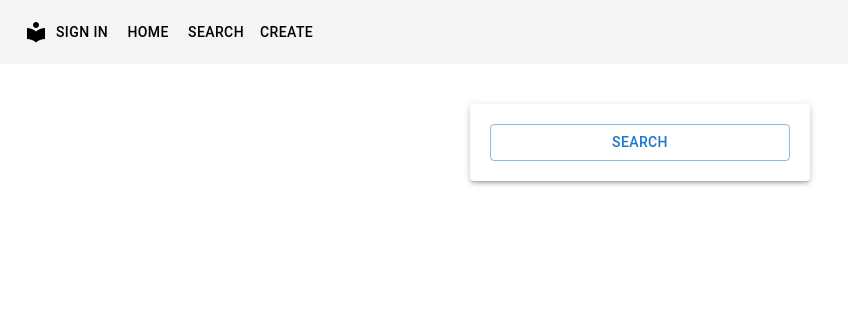
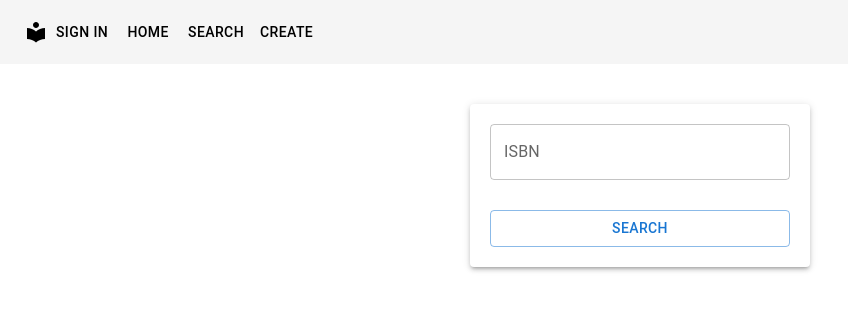
Before and after one commit to rirag12345/SWE-Abgabe-2-Gruppe-1, a React (Vite) app: page /search-results in a window 1280 px wide. Shown: the top 310 px of the page, without its empty margins (0-848 px from the left). Built offline with nearby package versions, Linux system fonts and the light colour scheme.

Commit message:
Added Search for ID and Button

```diff
--- a/src/components/SearchBookButton.tsx
+++ b/src/components/SearchBookButton.tsx
@@ -1,19 +1,33 @@
-import { Button, Box, Paper } from '@mui/material';
+import { Button, Box, Paper, TextField } from '@mui/material';
+import { useState } from 'react';
 import PropTypes from 'prop-types';
 
 interface SearchBookButtonProps {
-  onSearch: () => void;
+  onSearch: (criteria: { isbn: string }) => void;
 }
 
 const SearchBookButton: React.FC<SearchBookButtonProps> = ({ onSearch }) => {
+  const [isbn, setIsbn] = useState('');
+
   const handleSearch = () => {
-    onSearch();
+    const criteria = {
+      isbn,
+    };
+    onSearch(criteria);
   };
 
   return (
     <Box display="flex" justifyContent="center" alignItems="center" style={{ marginTop: '20px' }}>
       <Paper elevation={3} style={{ padding: '20px', textAlign: 'center', width: '300px' }}>
-        <Button variant="outlined" onClick={handleSearch} fullWidth>Search</Button>
+        <TextField
+          label="ISBN"
+          variant="outlined"
+          fullWidth
+          value={isbn}
+          onChange={(e) => { setIsbn(e.target.value); }}
+          style={{ marginBottom: '10px' }}
+        />
+        <Button variant="outlined" onClick={handleSearch} fullWidth style={{ marginTop: '20px' }}>Search</Button>
       </Paper>
     </Box>
   );
```
